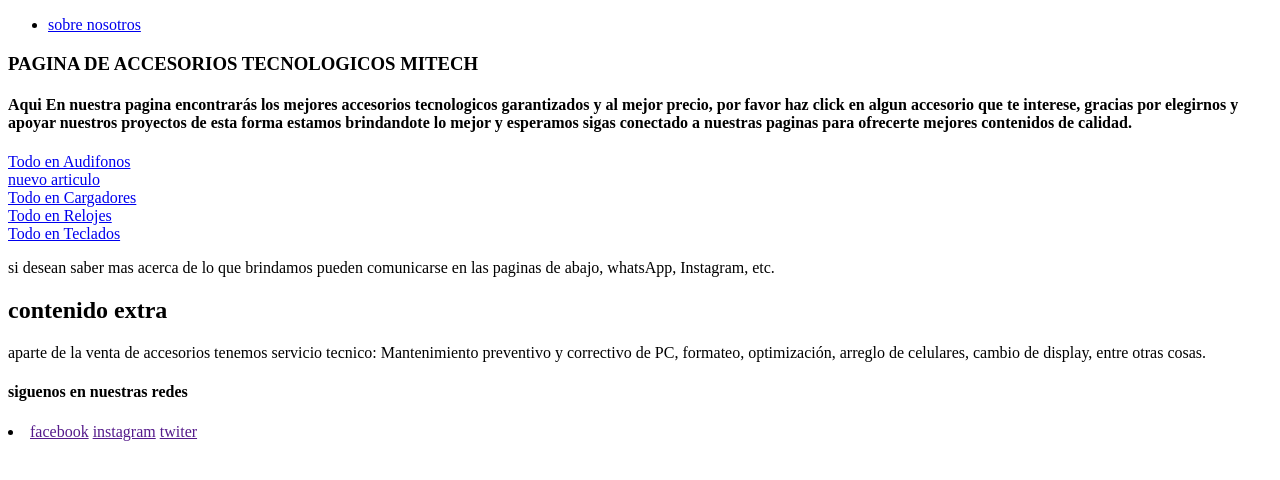
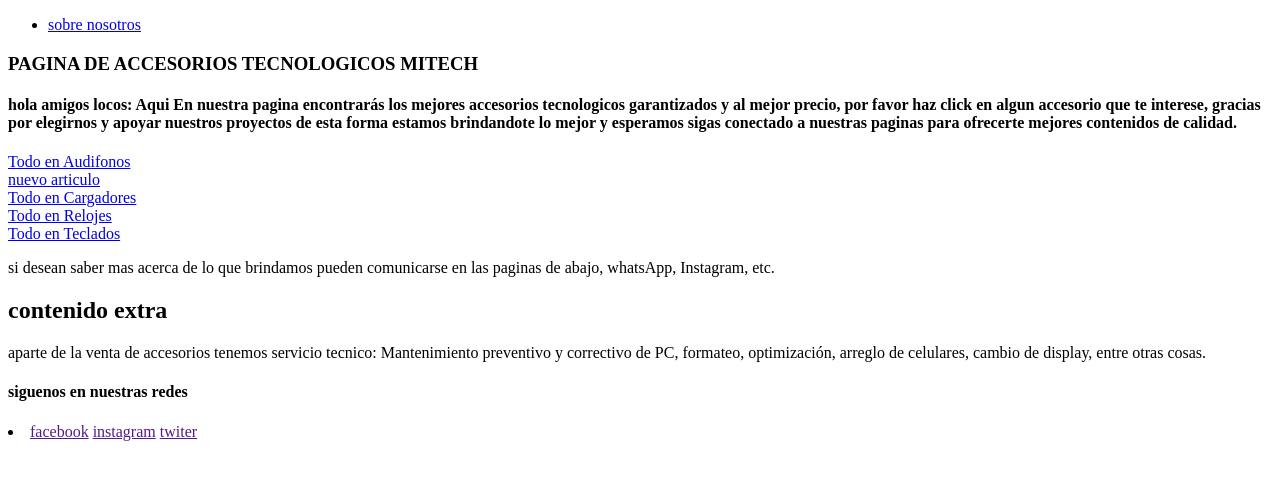
Before and after one commit to ingmiguel07/pagina-accesorios, a plain HTML site: page index.html in a window 1280 px wide. Drawn offline with Linux system fonts and the light colour scheme.

Commit message:
mas texto

```diff
--- a/index.html
+++ b/index.html
@@ -33,7 +33,7 @@
           PAGINA DE ACCESORIOS TECNOLOGICOS MITECH
         </h1>
             <h4>
-                  Aqui En nuestra pagina encontrarás los mejores accesorios tecnologicos garantizados y al mejor precio, por favor haz click en algun accesorio que te interese, gracias por elegirnos y apoyar
+                  hola amigos locos: Aqui En nuestra pagina encontrarás los mejores accesorios tecnologicos garantizados y al mejor precio, por favor haz click en algun accesorio que te interese, gracias por elegirnos y apoyar
                   nuestros proyectos de esta forma estamos brindandote lo mejor y esperamos sigas conectado a nuestras paginas para ofrecerte mejores
                    contenidos de calidad.
             </h4>
```
